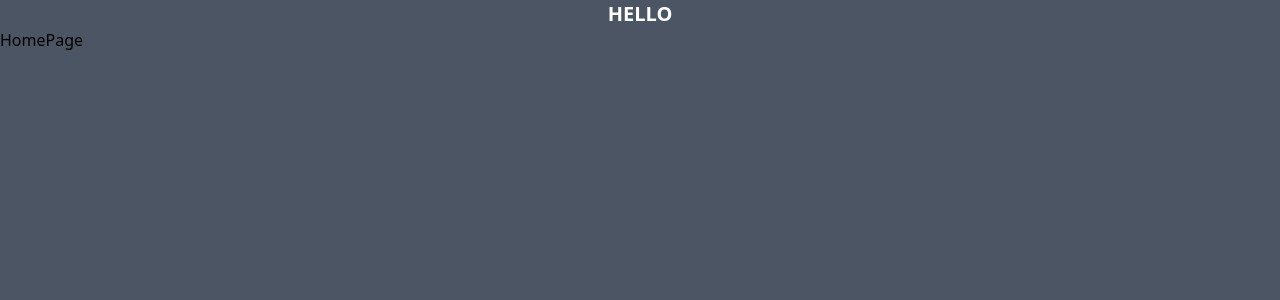
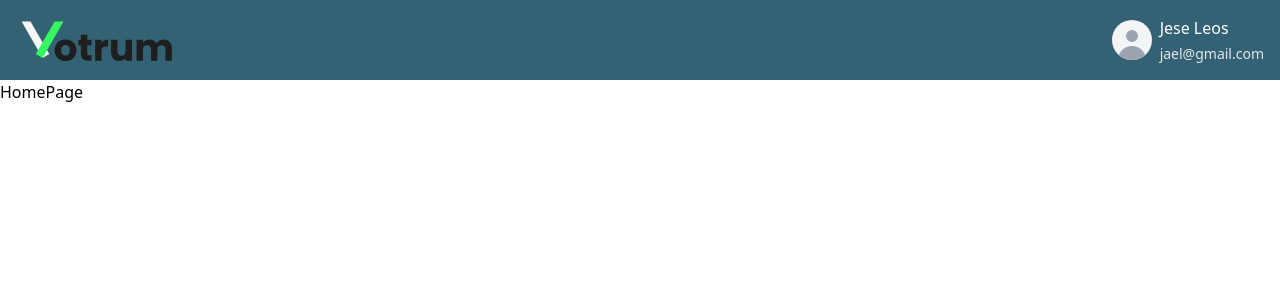
Before and after one commit to MSeptianJ/vote-forum, a React (Vite) app: page / in a window 1280 px wide. Shown: the top 300 px of the page. Built offline with nearby package versions, Linux system fonts and the light colour scheme; a web font is replaced by a local one.

Commit message:
Add Mobile Navigation

```diff
--- a/src/App.jsx
+++ b/src/App.jsx
@@ -1,11 +1,10 @@
 import { Outlet } from "react-router-dom";
+import Navigation from "./components/Navigation";
 
 function App() {
   return (
-    <div className=" h-screen w-full bg-gray-600">
-      <h1 className=" m-auto text-center text-xl font-bold uppercase text-white">
-        Hello
-      </h1>
+    <div className=" h-screen w-full">
+      <Navigation />
 
       <Outlet />
     </div>
--- /dev/null
+++ b/src/components/AccountBtn.jsx
@@ -0,0 +1,41 @@
+import { Avatar, Dropdown } from "flowbite-react";
+import { FaTrophy } from "react-icons/fa6";
+import { PiSignOutBold } from "react-icons/pi";
+
+const AccountBtn = () => {
+  return (
+    <Dropdown
+      label={
+        <div className=" hover:bg-secondary flex items-center rounded-md p-1">
+          <Avatar
+            alt="User settings"
+            rounded
+            className=" hover:bg-secondary p-2 transition-colors"
+          />
+          <div className="hidden space-y-1 text-left font-medium md:block">
+            <div className="text-white">Jese Leos</div>
+            <div className="text-sm text-gray-200">jael@gmail.com</div>
+          </div>
+        </div>
+      }
+      arrowIcon={false}
+      inline
+      className=" bg-primary border-none text-white"
+    >
+      <Dropdown.Item
+        icon={FaTrophy}
+        className=" border-none text-white hover:text-black"
+      >
+        Score 0
+      </Dropdown.Item>
+      <Dropdown.Item
+        icon={PiSignOutBold}
+        className=" border-none text-white hover:text-black"
+      >
+        Log out
+      </Dropdown.Item>
+    </Dropdown>
+  );
+};
+
+export default AccountBtn;
--- /dev/null
+++ b/src/components/Navigation.jsx
@@ -0,0 +1,17 @@
+import LOGOTEXT from "../assets/imgs/logo_text.svg";
+import AccountBtn from "./AccountBtn";
+
+const Navigation = () => {
+  return (
+    <div className=" bg-primary flex h-20 w-full items-center justify-between px-1">
+      <div className=" h-full">
+        <img src={LOGOTEXT} alt="Logo Votrum" className=" h-full p-2" />
+      </div>
+      <div className=" p-2">
+        <AccountBtn />
+      </div>
+    </div>
+  );
+};
+
+export default Navigation;
```
Also changed, not shown: src/assets/imgs/logo_text.svg (added).
